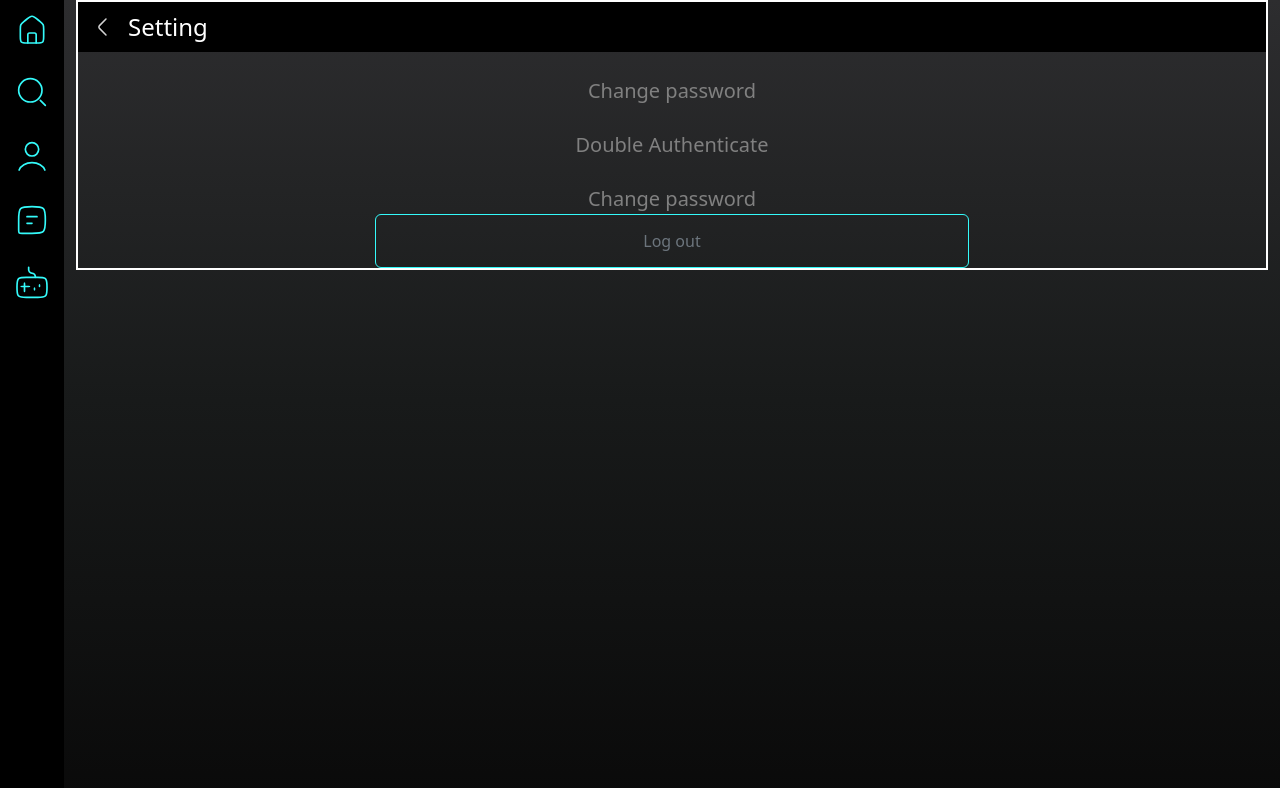
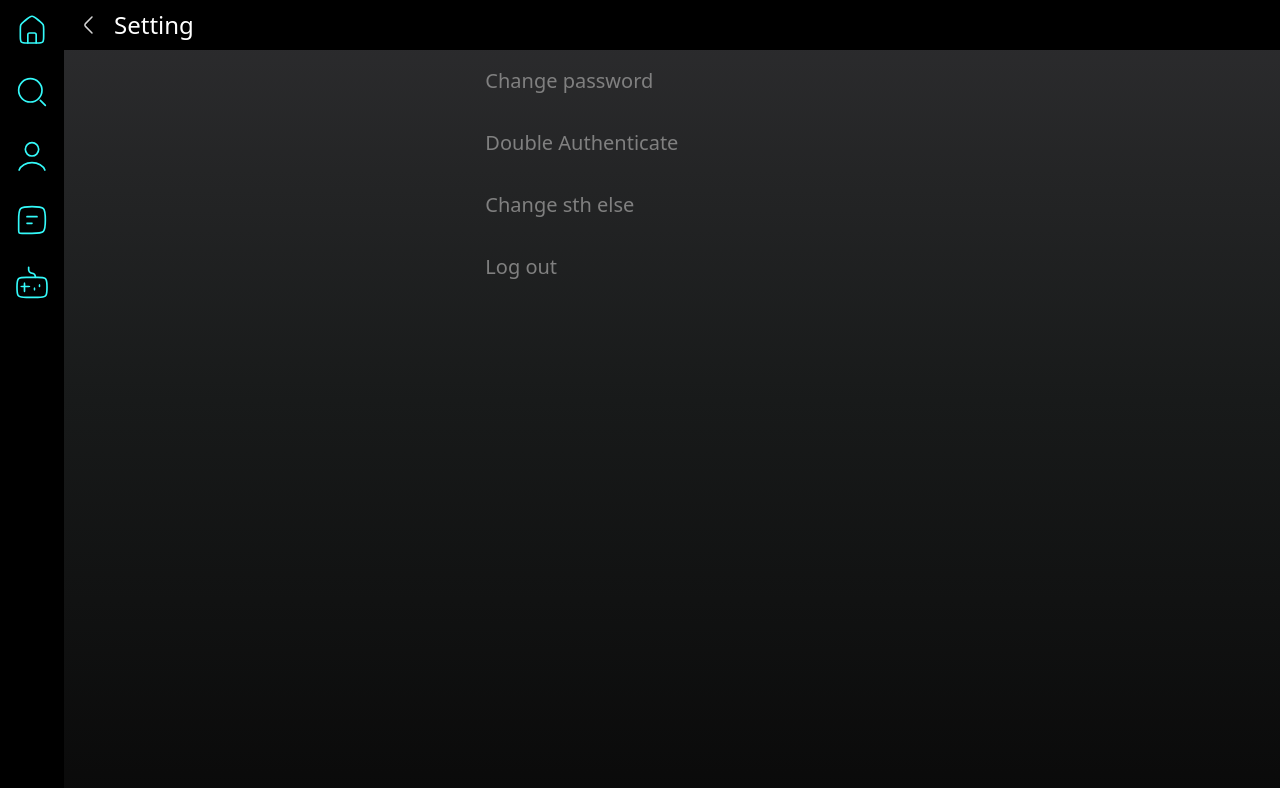
Before and after one commit to AntoineA67/ft_transcendence, a React (Create React App) app in the folder srcs/frontend/: page /setting in a window 1280 px wide. Shown: the top 788 px of the page. Built offline with nearby package versions, Linux system fonts and the light colour scheme; no server answers.

Commit message:
setting main page ok

```diff
--- a/srcs/frontend/src/pages/ProfileSetting.tsx
+++ b/srcs/frontend/src/pages/ProfileSetting.tsx
@@ -22,35 +22,45 @@ export function ChangePassword() {
 
 export default function ProfileSetting() {
 	return (
+		<>
+			<Title title="Setting" />
+			<Stack className="col-sm-4 mx-auto" style={{color: "white" }}>
+				<Link to="." className='link-text link fs-5 m-3'>Change password </Link>
+				<Link to="." className='link-text link fs-5 m-3'>Double Authenticate </Link>
+				<Link to="." className='link-text link fs-5 m-3'>Change sth else </Link>
+				<Link to="." className='link-text link fs-5 m-3'>Log out</Link>
+			</Stack>
+		</>
+
 		// <div style={{height: "100%", width: "100%"}}>
 		// 	<div style={{backgroundColor: "black", color: "white"}}>hello</div>
 		// 	<Container style={{border: "1px solid white"}}>
 		// 		<Row className="justify-content-center h-100">
 		// 			{/* <Title title="Setting"></Title> */}
 		// 			<Col sm="6" lg="4" className="d-flex flex-column">
-		// 				<Link to="." className='link-text link fs-5 mt-4'>Change password </Link>
-		// 				<Link to="." className='link-text link fs-5 mt-4'>Double Authenticate </Link>
-		// 				<Link to="." className='link-text link fs-5 mt-4'>Change password </Link>
-		// 				<button className="btn btn-outline-secondary mt-auto w-100" >
-		// 					Log out
-		// 				</button>
+						// <Link to="." className='link-text link fs-5 mt-4'>Change password </Link>
+						// <Link to="." className='link-text link fs-5 mt-4'>Double Authenticate </Link>
+						// <Link to="." className='link-text link fs-5 mt-4'>Change password </Link>
+						// <button className="btn btn-outline-secondary mt-auto w-100" >
+						// 	Log out
+						// </button>
 		// 			</Col>
 		// 		</Row>
 		// 	</Container>
 		// </div>
 			// <Stack gap={2} className="col-md-7 mx-auto" style={{ color: "white", border: "2px solid white" }}>
-		<>
-			<Stack className="mb-5 d-flex flex-column align-items-center" style={{ color: "white", border: "2px solid white" }}>
+		// <>
+		// 	<Stack className="d-flex flex-column align-items-center" style={{ color: "white", border: "2px solid white" }}>
 
-				<Title title="Setting"></Title>
-				<Link to="." className='link-text link fs-5 mt-4 d-inline'>Change password </Link>
+		// 		<Title title="Setting"></Title>
+		// 		<Link to="." className='link-text link fs-5 mt-4 d-inline'>Change password </Link>
 
-				<Link to="." className='link-text link fs-5 mt-4'>Double Authenticate </Link>
-				<Link to="." className='link-text link fs-5 mt-4'>Change password </Link>
-				<button className="btn btn-outline-secondary mt-auto w-50" >
-					Log out
-				</button>
-			</Stack>
-		</>
+		// 		<Link to="." className='link-text link fs-5 mt-4'>Double Authenticate </Link>
+		// 		<Link to="." className='link-text link fs-5 mt-4'>Change password </Link>
+		// 		<button className="btn btn-outline-secondary mt-auto w-50" >
+		// 			Log out
+		// 		</button>
+		// 	</Stack>
+		// </>
 	);
 }
--- a/srcs/frontend/src/pages/Sidebar.tsx
+++ b/srcs/frontend/src/pages/Sidebar.tsx
@@ -50,7 +50,7 @@ export default function Sidebar() {
 		<div className="container-fluid">
 			<div className="row">
 
-				<div className="col-sm min-vh-100">
+				<div className="col-sm min-vh-100" style={{padding: "0", overflow: "auto"}}>
 					<Outlet context={{
 						nickname, bio, avatar, setNickname, setBio, setAvatar
 					} satisfies userContext} />
```
